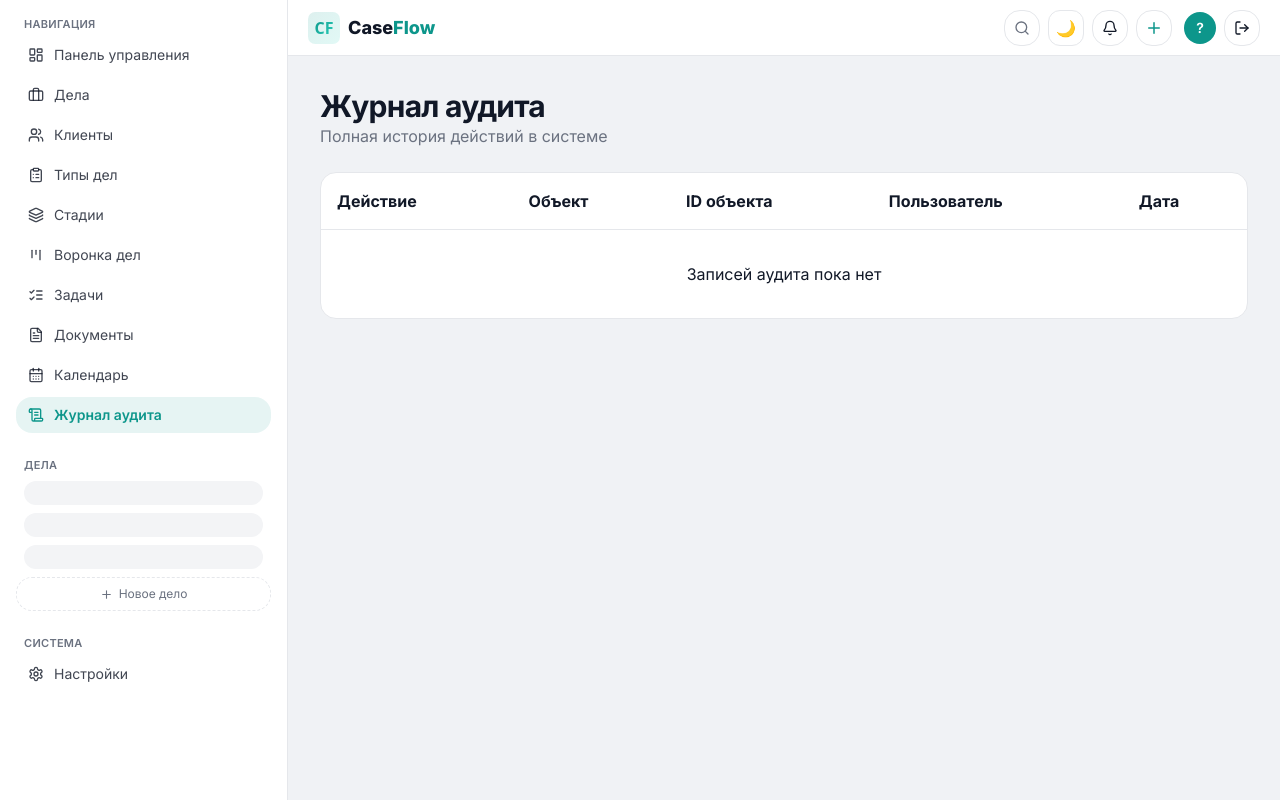
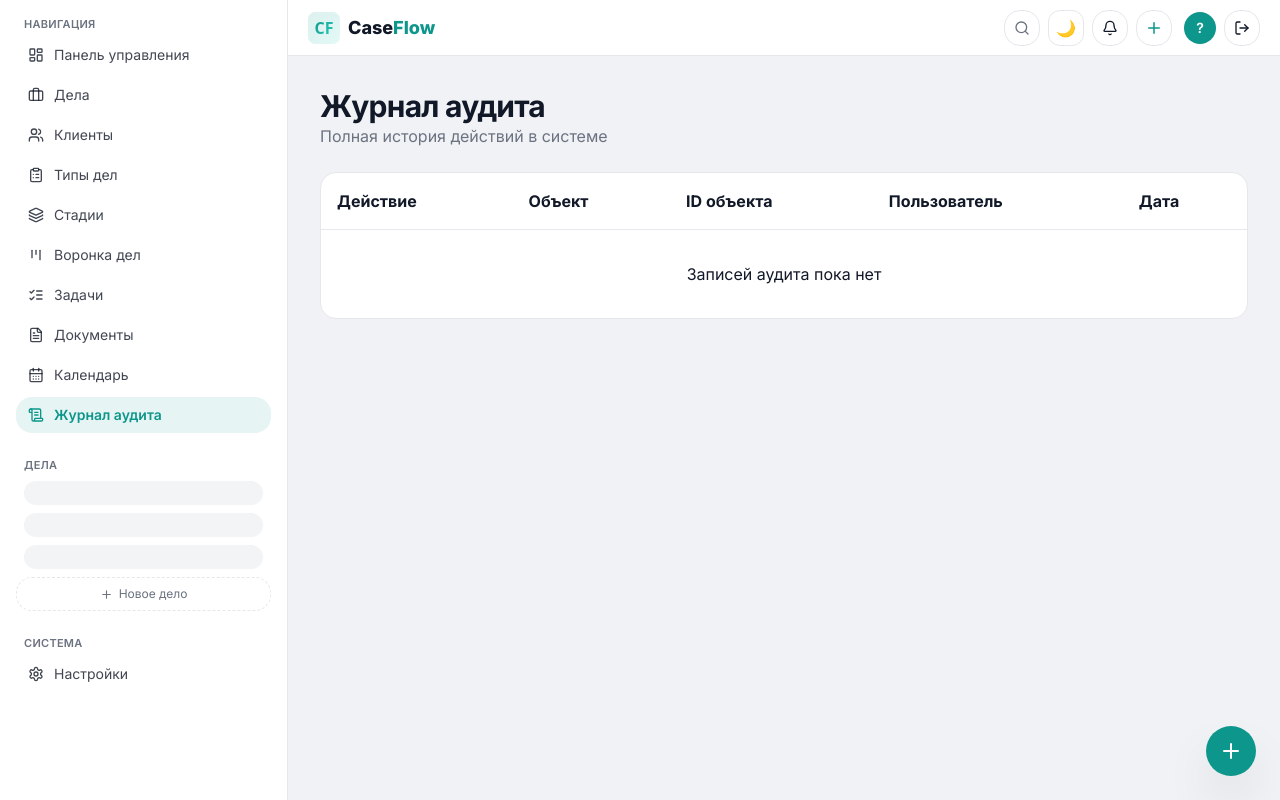
Before and after one commit to RIZVAN321-DIL/SaaS-PROJECT, a Next.js app in the folder frontend/: page /audit in a window 1280 px wide. Built offline with nearby package versions, Linux system fonts and the light colour scheme.

Commit message:
Update app-shell.tsx

```diff
--- a/frontend/src/components/layout/app-shell.tsx
+++ b/frontend/src/components/layout/app-shell.tsx
@@ -1,23 +1,23 @@
-// Файл 5: frontend/src/components/layout/app-shell.tsx
 'use client';
 
 import { ReactNode, useEffect, useState } from 'react';
-
 import { Sidebar } from '@/components/layout/sidebar';
 import { Header } from '@/components/layout/header';
 import { CommandPalette } from '@/components/search/command-palette';
+import { QuickCreateMenu } from '@/components/layout/quick-create-menu';
 
 interface AppShellProps {
   children: ReactNode;
+  /** Опциональная правая колонка (290px, видна от xl) */
+  rightPanel?: ReactNode;
 }
 
-export function AppShell({
-  children,
-}: AppShellProps) {
+export function AppShell({ children, rightPanel }: AppShellProps) {
   const [mobileNavOpen, setMobileNavOpen] = useState(false);
   const [commandPaletteOpen, setCommandPaletteOpen] = useState(false);
+  const [quickCreateOpen, setQuickCreateOpen] = useState(false);
 
-  // Глобальный шорткат Cmd+K / Ctrl+K — открывает быстрый поиск с любой страницы
+  // Cmd+K / Ctrl+K — быстрый поиск
   useEffect(() => {
     function handleKeyDown(e: KeyboardEvent) {
       if ((e.metaKey || e.ctrlKey) && e.key.toLowerCase() === 'k') {
@@ -25,49 +25,42 @@ export function AppShell({
         setCommandPaletteOpen(true);
       }
     }
-
     document.addEventListener('keydown', handleKeyDown);
     return () => document.removeEventListener('keydown', handleKeyDown);
   }, []);
 
   return (
-    <div
-      className="
-        flex
-        min-h-screen
-        bg-background
-      "
-    >
+    <div className="flex min-h-screen bg-background">
       <Sidebar
         mobileOpen={mobileNavOpen}
         onMobileClose={() => setMobileNavOpen(false)}
       />
 
-      <div
-        className="
-          flex
-          flex-1
-          flex-col
-          min-w-0
-        "
-      >
+      <div className="flex flex-1 flex-col min-w-0">
         <Header
           onMenuClick={() => setMobileNavOpen(true)}
           onSearchClick={() => setCommandPaletteOpen(true)}
+          onQuickCreateClick={() => setQuickCreateOpen((v) => !v)}
         />
 
-        <main
-          className="
-            flex-1
-            p-4
-            md:p-6
-            lg:p-8
-            overflow-x-hidden
-          "
-        >
-          {children}
-        </main>
+        <div className="flex flex-1 min-w-0 overflow-hidden">
+          <main className="flex-1 min-w-0 overflow-y-auto p-4 md:p-6 lg:p-8">
+            {children}
+          </main>
+
+          {rightPanel && (
+            <aside className="hidden xl:block w-[290px] shrink-0 overflow-y-auto border-l border-border bg-card p-4">
+              {rightPanel}
+            </aside>
+          )}
+        </div>
       </div>
+
+      <QuickCreateMenu
+        open={quickCreateOpen}
+        onToggle={() => setQuickCreateOpen((v) => !v)}
+        onClose={() => setQuickCreateOpen(false)}
+      />
 
       <CommandPalette
         open={commandPaletteOpen}
```
